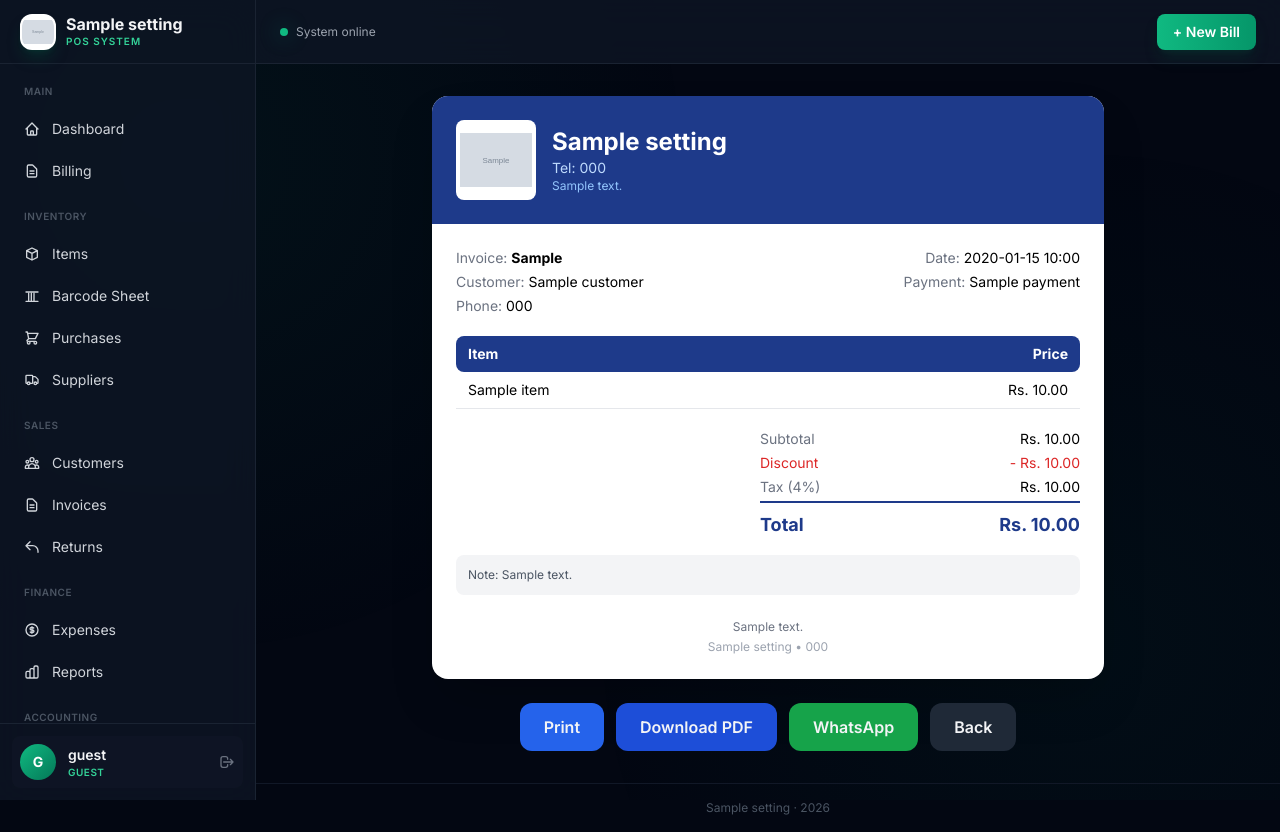
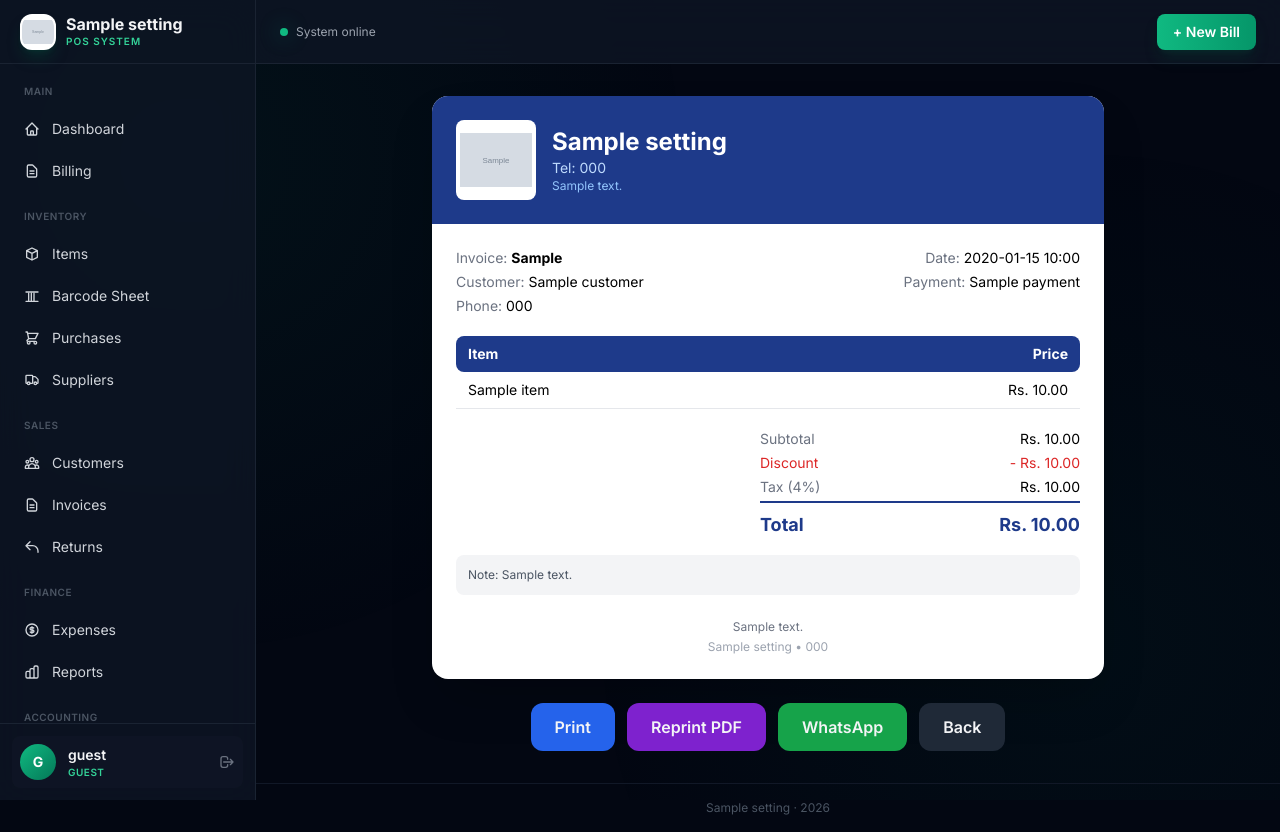
Before and after one commit to nimsara-web/Nimora-pos, a Flask app: template templates/invoice.html in a window 1280 px wide. Run offline with Flask 3, Linux system fonts and the light colour scheme; the template is opened without the code that fills it: most values are stand-ins (such as "Sample title", 1, 10 or a date in 2020); grey boxes marked "Sample" are stand-in pictures; a database or web service that is not in the repository returns one stand-in record (values such as "Sample title"); some libraries are stand-ins or nearby versions.

Commit message:
Update invoice.html

```diff
--- a/templates/invoice.html
+++ b/templates/invoice.html
@@ -65,7 +65,7 @@
 
 <div class="no-print mt-6 flex gap-3 justify-center flex-wrap fade-in">
     <button onclick="window.print()" class="bg-blue-600 hover:bg-blue-500 transition px-6 py-3 rounded-xl font-semibold">Print</button>
-    <a href="/invoice/{{ inv._id }}/pdf" class="bg-blue-700 hover:bg-blue-600 transition px-6 py-3 rounded-xl font-semibold">Download PDF</a>
+    <a href="/invoice/{{ inv._id }}/pdf" class="bg-purple-700 hover:bg-purple-600 transition px-6 py-3 rounded-xl font-semibold">Reprint PDF</a>
     <a href="/invoice/{{ inv._id }}/whatsapp" target="_blank" class="bg-green-600 hover:bg-green-500 transition px-6 py-3 rounded-xl font-semibold">WhatsApp</a>
     <a href="/pos" class="bg-gray-800 hover:bg-gray-700 transition px-6 py-3 rounded-xl font-semibold">Back</a>
 </div>
```
